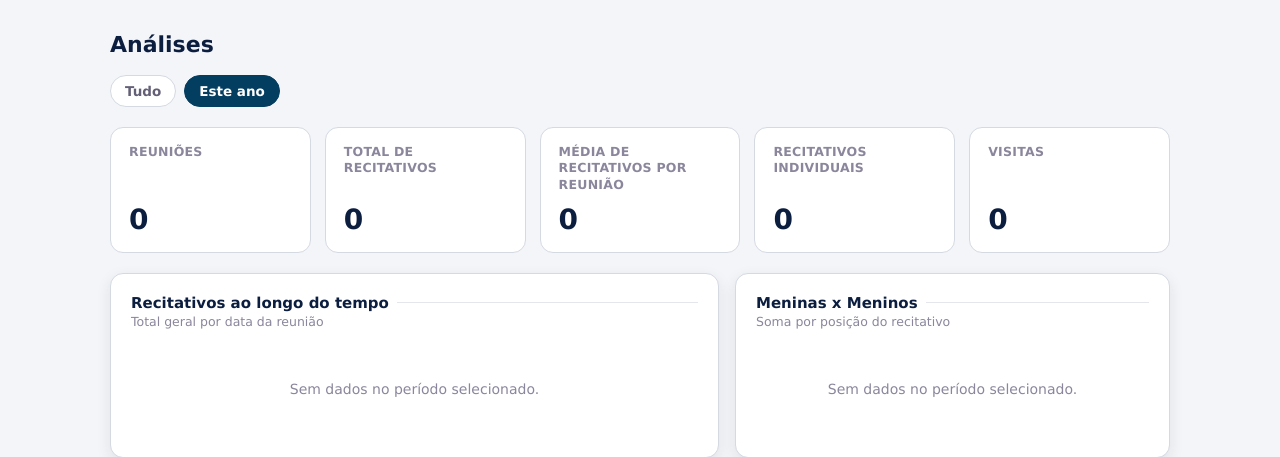
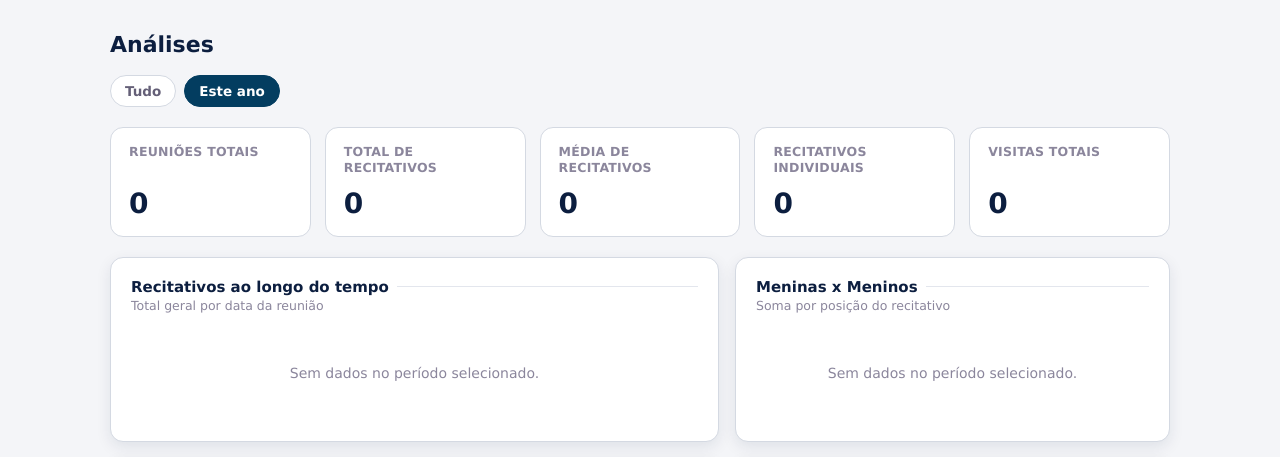
Before and after one commit to nicholasbirochi/BI-CCB-Young-Congregation, a Flask app: page /dashboard in a window 1280 px wide. Shown: the part 111-568 px from the top of the page. Run offline with Flask 3, Linux system fonts and the light colour scheme; the visitor is signed in with stand-in values (Sample User, id 1); data that the repository does not hold is empty; parts of the project's set-up code (start-up, migrations or seed data) failed here and were passed over.

Commit message:
chore: reorganize dashboard cards and rename KPI labels
- Reuniões -> Reuniões totais, Média de recitativos por reunião ->
  Média de recitativos, Visitas -> Visitas totais
- Agrupa os dois heatmaps (Livros mais lidos e Visitas mais
  recorrentes) lado a lado na mesma linha
- Move o gráfico de linhas Individuais x Visitas para um cartão de
  largura total, separado dos heatmaps

```diff
--- a/templates/dashboard.html
+++ b/templates/dashboard.html
@@ -47,7 +47,7 @@
 
 <div class="kpi-row">
   <div class="stat-tile">
-    <div class="label">Reuniões</div>
+    <div class="label">Reuniões totais</div>
     <div class="value">{{ kpis.qtd_reunioes }}</div>
   </div>
   <div class="stat-tile">
@@ -55,7 +55,7 @@
     <div class="value">{{ kpis.soma_geral }}</div>
   </div>
   <div class="stat-tile">
-    <div class="label">Média de recitativos por reunião</div>
+    <div class="label">Média de recitativos</div>
     <div class="value">{{ kpis.media_geral }}</div>
   </div>
   <div class="stat-tile">
@@ -63,7 +63,7 @@
     <div class="value">{{ kpis.soma_individuais }}</div>
   </div>
   <div class="stat-tile">
-    <div class="label">Visitas</div>
+    <div class="label">Visitas totais</div>
     <div class="value">{{ kpis.soma_visitas }}</div>
   </div>
 </div>
@@ -83,21 +83,21 @@
 
 <div class="chart-grid">
   <div class="card">
-    <h2>Individuais x Visitas</h2>
-    <p class="subtitle">Evolução por data da reunião</p>
-    <div id="chart-individuais"></div>
-  </div>
-  <div class="card">
     <h2>Livros mais lidos</h2>
     <p class="subtitle">Ranking da seção "Palavra" no período</p>
     <div id="chart-livros"></div>
   </div>
+  <div class="card">
+    <h2>Visitas mais recorrentes</h2>
+    <p class="subtitle">Igrejas/congregações que mais visitaram no período</p>
+    <div id="chart-visitas"></div>
+  </div>
 </div>
 
 <div class="card" style="margin-top:16px;">
-  <h2>Visitas mais recorrentes</h2>
-  <p class="subtitle">Igrejas/congregações que mais visitaram no período</p>
-  <div id="chart-visitas"></div>
+  <h2>Individuais x Visitas</h2>
+  <p class="subtitle">Evolução por data da reunião</p>
+  <div id="chart-individuais"></div>
 </div>
 
 <div class="card table-scroll" style="margin-top:16px;">
```
